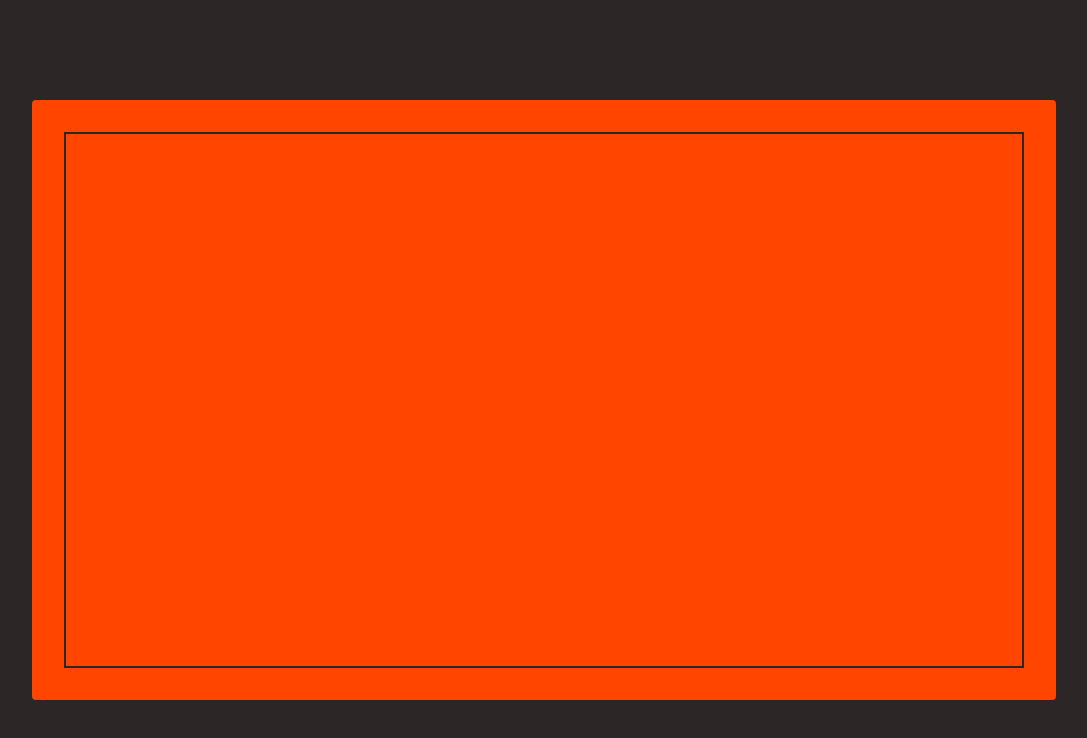
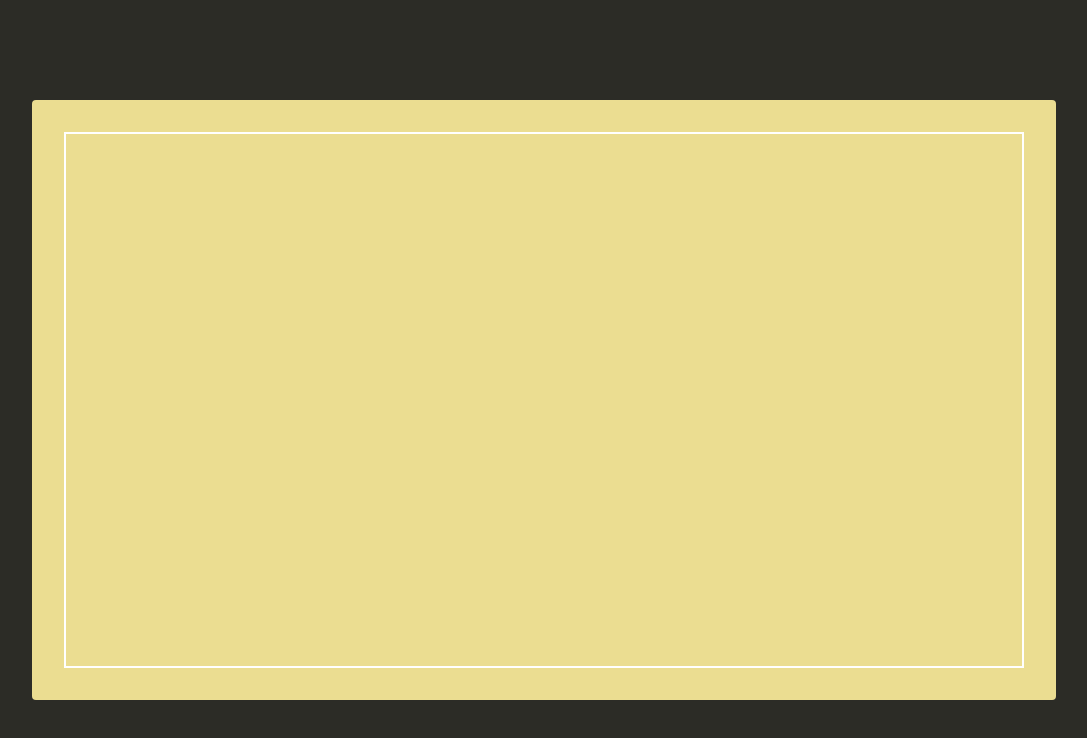
Before and after one commit to amarizzal/react-learn, a website: page index.html in a window 1280 px wide. Shown: the whole page, without its empty margins (96-1183 px from the left). Drawn offline with Linux system fonts and the light colour scheme.

Commit message:
Menambahkan embed font

```diff
--- a/index.html
+++ b/index.html
@@ -6,6 +6,7 @@
     <meta http-equiv="X-UA-Compatible" content="ie=edge" />
     <title>React - To Do List App</title>
     <link rel="stylesheet" href="style.css">
+    <link href="https://fonts.googleapis.com/css2?family=Bungee&family=Homemade+Apple&display=swap" rel="stylesheet">
   </head>
   <body>
     <div class="container">
--- a/style.css
+++ b/style.css
@@ -15,13 +15,13 @@ body {
 
 
     height: 100vh;
-    background-color: rgb(44, 38, 38);
+    background-color: rgb(44, 44, 38);
 }
 
 .container {
     text-align: center;
     color: rgb(44, 38, 38);
-    background-color: orangered;
+    background-color: rgb(235, 221, 145);
     width: 80%;
     margin: 100px auto;
     height: 600px;
@@ -30,6 +30,6 @@ body {
 }
 
 .frame {
-    border: 2px solid rgb(44, 38, 38);
+    border: 2px solid rgb(255, 255, 255);
     height: 100%;
 }
```
